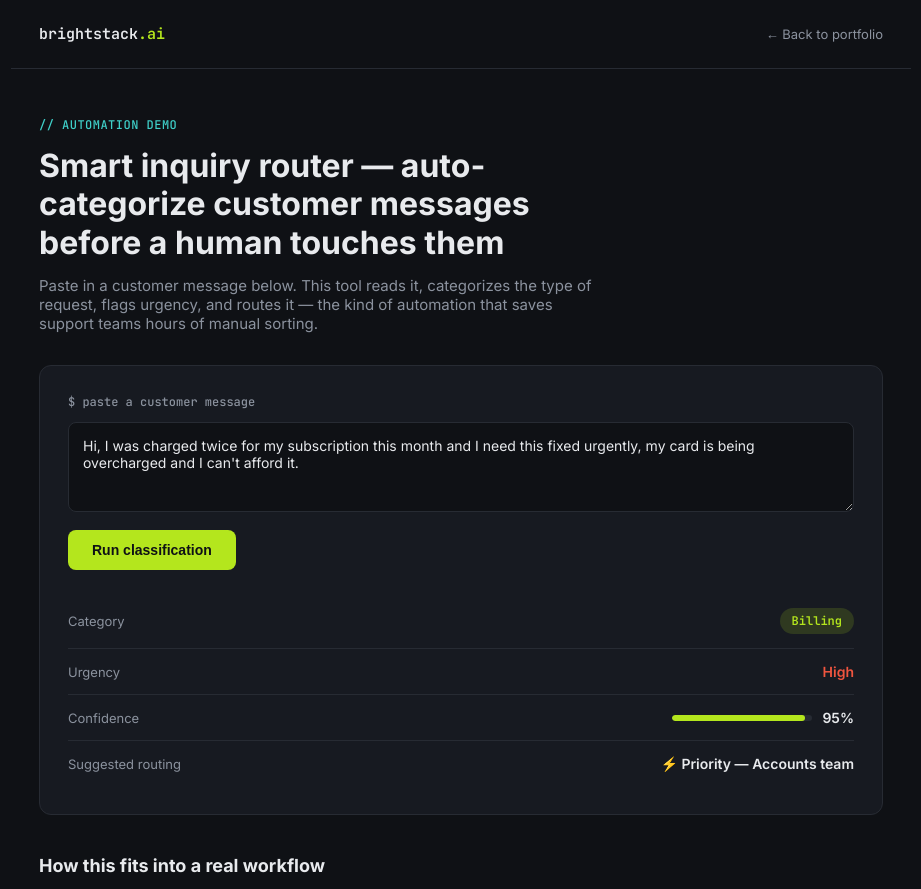
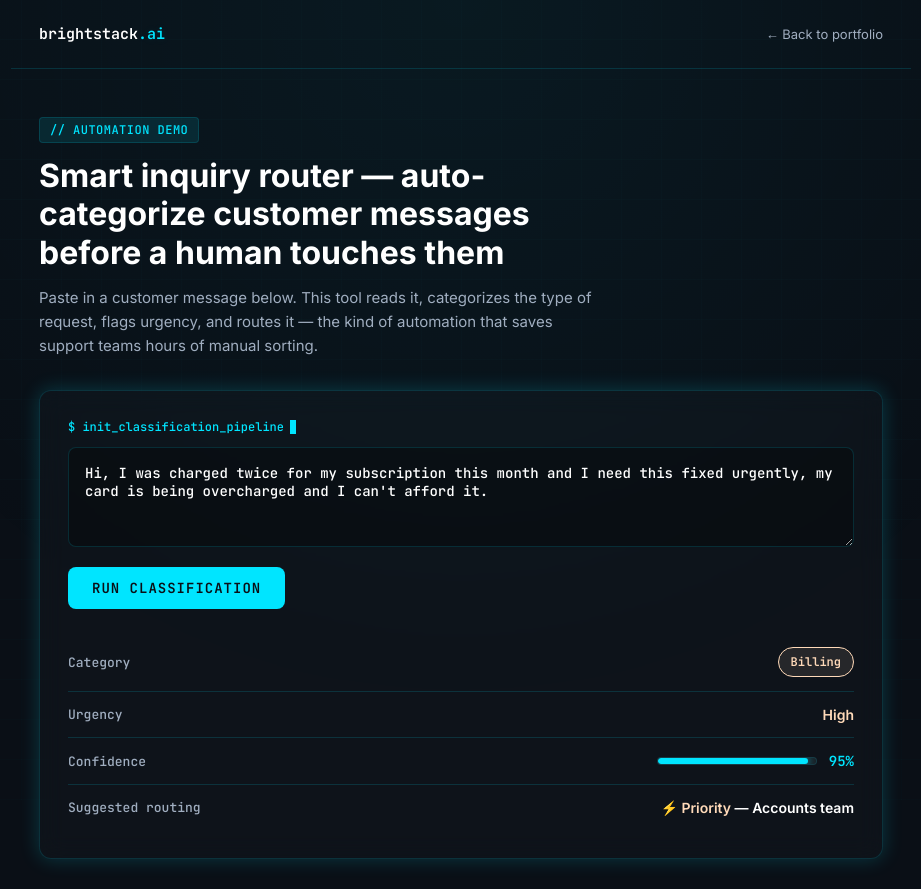
Before and after one commit to hassansaeed14/brightstack-portfolio, a plain HTML site: page ai-inquiry-router.html in a window 1280 px wide. Shown: the top 889 px of the page, without its empty margins (179-1100 px from the left). Drawn offline with Linux system fonts and the light colour scheme.

Commit message:
Revamp styles and enhance classification functionality
Updated styles and functionality for improved UI and UX.

```diff
--- a/ai-inquiry-router.html
+++ b/ai-inquiry-router.html
@@ -14,114 +14,189 @@
 <meta name="twitter:card" content="summary_large_image">
 <link rel="preconnect" href="https://fonts.googleapis.com">
 <link href="https://fonts.googleapis.com/css2?family=JetBrains+Mono:wght@500;600&family=Inter:wght@400;500;600;700&display=swap" rel="stylesheet">
+
 <style>
-  :root{
-    --bg:#0F1115;
-    --panel:#171A21;
-    --line:#272B33;
-    --text:#E8EAED;
-    --muted:#8B929E;
-    --lime:#B4E61D;
-    --cyan:#3FD0C9;
-    --amber:#F5A623;
-    --red:#F0553F;
+  :root {
+    /* Premium Cyber/Terminal Theme */
+    --bg: #0a0f16;
+    --panel: rgba(255, 255, 255, 0.02);
+    --panel-hover: rgba(255, 255, 255, 0.04);
+    --line: rgba(0, 229, 255, 0.15);
+
+    --text: #ffffff;
+    --muted: #a0aec0;
+
+    /* Primary Accents */
+    --aqua: #00e5ff;
+    --aqua-dim: rgba(0, 229, 255, 0.1);
+    --peach: #ffdab9;
+    --peach-dim: rgba(255, 218, 185, 0.1);
+
+    --glow: 0 0 20px rgba(0, 229, 255, 0.2);
   }
-  *{margin:0;padding:0;box-sizing:border-box;}
-  body{background:var(--bg);color:var(--text);font-family:'Inter',sans-serif;}
-  .wrap{max-width:900px;margin:0 auto;padding:0 28px;}
 
-  header{padding:24px 28px;display:flex;justify-content:space-between;align-items:center;max-width:900px;margin:0 auto;border-bottom:1px solid var(--line);}
-  .brand{font-family:'JetBrains Mono',monospace;font-weight:600;font-size:15px;}
-  .brand span{color:var(--lime);}
-  header a{font-size:13px;color:var(--muted);text-decoration:none;}
+  * { margin:0; padding:0; box-sizing:border-box; }
 
-  .hero{padding:48px 28px 32px;max-width:900px;margin:0 auto;}
-  .tag{font-family:'JetBrains Mono',monospace;font-size:12px;color:var(--cyan);margin-bottom:14px;letter-spacing:0.04em;}
-  h1{font-size:32px;font-weight:700;max-width:600px;margin-bottom:14px;line-height:1.2;}
-  .hero p{color:var(--muted);max-width:560px;font-size:15px;}
+  body {
+    background: var(--bg);
+    color: var(--text);
+    font-family: 'Inter', sans-serif;
+    overflow-x: hidden;
+    position: relative;
+  }
 
-  .app{max-width:900px;margin:0 auto 60px;padding:0 28px;}
-  .panel{background:var(--panel);border:1px solid var(--line);border-radius:12px;padding:28px;}
-  .panel-label{font-family:'JetBrains Mono',monospace;font-size:12px;color:var(--muted);margin-bottom:12px;}
-  textarea{
-    width:100%;background:#0F1115;border:1px solid var(--line);border-radius:8px;color:var(--text);
-    padding:14px;font-size:14px;font-family:'Inter',sans-serif;resize:vertical;min-height:90px;
+  /* Cyber Background Grid/Glow */
+  body::before {
+    content: '';
+    position: fixed;
+    top: 0; left: 0; right: 0; bottom: 0;
+    background: radial-gradient(circle at 50% 0%, rgba(0, 229, 255, 0.05), transparent 70%),
+                repeating-linear-gradient(0deg, rgba(0,229,255,0.01) 0px, rgba(0,229,255,0.01) 1px, transparent 1px, transparent 40px),
+                repeating-linear-gradient(90deg, rgba(0,229,255,0.01) 0px, rgba(0,229,255,0.01) 1px, transparent 1px, transparent 40px);
+    z-index: -1;
+    pointer-events: none;
   }
-  textarea:focus{outline:none;border-color:var(--cyan);}
-  .run-btn{
-    margin-top:14px;background:var(--lime);color:#0F1115;border:none;padding:12px 24px;
-    border-radius:8px;font-weight:700;font-size:14px;cursor:pointer;
+
+  .wrap { max-width:900px; margin:0 auto; padding:0 28px; }
+
+  header {
+    padding:24px 28px; display:flex; justify-content:space-between; align-items:center;
+    max-width:900px; margin:0 auto; border-bottom:1px solid var(--line);
   }
-  .run-btn:hover{opacity:0.9;}
+  .brand { font-family:'JetBrains Mono', monospace; font-weight:600; font-size:15px; }
+  .brand span { color: var(--aqua); text-shadow: 0 0 8px var(--aqua-dim); }
+  header a { font-size:13px; color:var(--muted); text-decoration:none; transition: color 0.3s; }
+  header a:hover { color: var(--aqua); }
 
-  .result{margin-top:24px;display:none;}
-  .result.show{display:block;}
-  .result-row{display:flex;justify-content:space-between;align-items:center;padding:14px 0;border-bottom:1px solid var(--line);}
-  .result-row:last-child{border-bottom:none;}
-  .r-label{font-size:13px;color:var(--muted);}
-  .r-val{font-weight:600;font-size:14px;}
-  .badge{padding:5px 12px;border-radius:20px;font-size:12px;font-weight:600;font-family:'JetBrains Mono',monospace;}
-  .badge.billing{background:rgba(180,230,29,0.15);color:var(--lime);}
-  .badge.technical{background:rgba(63,208,201,0.15);color:var(--cyan);}
-  .badge.urgent{background:rgba(240,85,63,0.15);color:var(--red);}
-  .badge.general{background:rgba(245,166,35,0.15);color:var(--amber);}
+  .hero { padding:48px 28px 32px; max-width:900px; margin:0 auto; }
+  .tag {
+    font-family:'JetBrains Mono', monospace; font-size:12px; color:var(--aqua);
+    margin-bottom:14px; letter-spacing:0.04em;
+    display: inline-block; padding: 4px 10px; border: 1px solid var(--line); border-radius: 4px;
+    background: var(--aqua-dim);
+  }
+  h1 { font-size:32px; font-weight:700; max-width:600px; margin-bottom:14px; line-height:1.2; }
+  .hero p { color:var(--muted); max-width:560px; font-size:15px; line-height: 1.6; }
 
-  .bar-track{width:140px;height:6px;background:var(--line);border-radius:4px;overflow:hidden;}
-  .bar-fill{height:100%;background:var(--lime);border-radius:4px;}
+  .app { max-width:900px; margin:0 auto 60px; padding:0 28px; }
 
-  .how-it-works{margin-top:40px;}
-  .how-it-works h2{font-size:18px;margin-bottom:16px;}
-  .steps{display:grid;grid-template-columns:repeat(3,1fr);gap:20px;}
-  .step{background:var(--panel);border:1px solid var(--line);border-radius:10px;padding:20px;}
-  .step .n{font-family:'JetBrains Mono',monospace;color:var(--cyan);font-size:12px;margin-bottom:8px;}
-  .step h3{font-size:14px;margin-bottom:8px;}
-  .step p{font-size:13px;color:var(--muted);}
+  /* Glassmorphism Panel */
+  .panel {
+    background: var(--panel);
+    border: 1px solid var(--line);
+    border-radius: 12px;
+    padding: 28px;
+    backdrop-filter: blur(12px);
+    box-shadow: var(--glow);
+    position: relative;
+  }
 
-  .section{max-width:900px;margin:56px auto 0;padding:0 28px;}
-  .section h2{font-size:20px;margin-bottom:10px;}
-  .section .lede{color:var(--muted);font-size:14px;max-width:620px;margin-bottom:24px;}
+  .panel-label {
+    font-family:'JetBrains Mono', monospace; font-size:12px; color:var(--aqua); margin-bottom:12px;
+    display: flex; align-items: center;
+  }
+  .panel-label::after {
+    content: ''; display: inline-block; width: 6px; height: 14px; background: var(--aqua);
+    margin-left: 6px; animation: blink 1s step-end infinite;
+  }
+  @keyframes blink { 50% { opacity: 0; } }
 
-  .examples-grid{display:grid;grid-template-columns:1fr 1fr;gap:14px;}
-  .example-card{
-    background:var(--panel);border:1px solid var(--line);border-radius:10px;padding:16px 18px;
-    cursor:pointer;transition:border-color 0.15s;
+  textarea {
+    width:100%; background: rgba(0, 0, 0, 0.3); border:1px solid var(--line); border-radius:8px;
+    color:var(--text); padding:16px; font-size:14px; font-family:'JetBrains Mono', monospace;
+    resize:vertical; min-height:100px; transition: border-color 0.3s;
   }
-  .example-card:hover{border-color:var(--cyan);}
-  .example-card .ex-text{font-size:13px;color:var(--text);margin-bottom:10px;line-height:1.5;}
-  .example-card .ex-tag{font-family:'JetBrains Mono',monospace;font-size:11px;color:var(--muted);}
-  .example-card .ex-tag b{color:var(--lime);}
+  textarea:focus { outline:none; border-color:var(--aqua); box-shadow: inset 0 0 10px var(--aqua-dim); }
 
-  .metrics-grid{display:grid;grid-template-columns:repeat(4,1fr);gap:16px;margin-bottom:28px;}
-  .metric-card{background:var(--panel);border:1px solid var(--line);border-radius:10px;padding:18px;text-align:center;}
-  .metric-card .m-val{font-family:'JetBrains Mono',monospace;font-size:26px;font-weight:600;color:var(--lime);}
-  .metric-card .m-lbl{font-size:12px;color:var(--muted);margin-top:4px;}
+  .run-btn {
+    margin-top:16px; background:var(--aqua); color:#0a0f16; border:none; padding:12px 24px;
+    border-radius:8px; font-weight:700; font-size:14px; cursor:pointer; font-family:'JetBrains Mono', monospace;
+    transition: all 0.3s ease; text-transform: uppercase; letter-spacing: 1px;
+  }
+  .run-btn:hover { transform: translateY(-2px); box-shadow: 0 6px 20px var(--aqua-dim); background: #33eeff; }
 
-  .matrix-table{width:100%;border-collapse:collapse;background:var(--panel);border:1px solid var(--line);border-radius:10px;overflow:hidden;font-size:13px;}
-  .matrix-table th, .matrix-table td{padding:10px 14px;text-align:center;border-bottom:1px solid var(--line);}
-  .matrix-table th{color:var(--muted);font-weight:500;font-size:12px;background:#12141A;}
-  .matrix-table td.diag{color:var(--lime);font-weight:600;}
-  .matrix-table tr:last-child td{border-bottom:none;}
+  .result { margin-top:24px; display:none; animation: fadeIn 0.5s ease-out; }
+  .result.show { display:block; }
+  @keyframes fadeIn { from { opacity: 0; transform: translateY(10px); } to { opacity: 1; transform: translateY(0); } }
 
-  .arch-flow{display:flex;align-items:center;gap:10px;flex-wrap:wrap;margin-bottom:24px;}
-  .arch-node{background:var(--panel);border:1px solid var(--line);border-radius:8px;padding:12px 16px;font-size:13px;flex:1;min-width:140px;text-align:center;}
-  .arch-node .n-title{font-weight:600;margin-bottom:4px;}
-  .arch-node .n-sub{font-size:11px;color:var(--muted);}
-  .arch-arrow{color:var(--muted);font-size:18px;}
+  .result-row { display:flex; justify-content:space-between; align-items:center; padding:14px 0; border-bottom:1px solid var(--line); }
+  .result-row:last-child { border-bottom:none; }
+  .r-label { font-size:13px; color:var(--muted); font-family:'JetBrains Mono', monospace; }
+  .r-val { font-weight:600; font-size:14px; color: var(--text); }
 
-  .limits-list{list-style:none;}
-  .limits-list li{
-    padding:14px 0;border-bottom:1px solid var(--line);font-size:14px;color:var(--muted);
-    padding-left:20px;position:relative;
+  .badge { padding:6px 12px; border-radius:20px; font-size:12px; font-weight:600; font-family:'JetBrains Mono', monospace; }
+  .badge.billing { background: var(--peach-dim); color: var(--peach); border: 1px solid var(--peach); }
+  .badge.technical { background: var(--aqua-dim); color: var(--aqua); border: 1px solid var(--aqua); }
+  .badge.general { background: rgba(255,255,255,0.05); color: var(--muted); border: 1px solid var(--muted); }
+
+  .bar-track { width:160px; height:8px; background:rgba(255,255,255,0.05); border-radius:4px; overflow:hidden; border: 1px solid var(--line); }
+  /* Smooth animation for the confidence bar */
+  .bar-fill { height:100%; background:var(--aqua); border-radius:4px; width: 0%; transition: width 0.8s cubic-bezier(0.4, 0, 0.2, 1); box-shadow: 0 0 10px var(--aqua); }
+
+  .how-it-works { margin-top:40px; }
+  .how-it-works h2 { font-size:18px; margin-bottom:16px; }
+  .steps { display:grid; grid-template-columns:repeat(3,1fr); gap:20px; }
+  .step { background:var(--panel); border:1px solid var(--line); border-radius:10px; padding:20px; backdrop-filter: blur(8px); }
+  .step .n { font-family:'JetBrains Mono', monospace; color:var(--peach); font-size:12px; margin-bottom:8px; }
+  .step h3 { font-size:14px; margin-bottom:8px; color: var(--aqua); }
+  .step p { font-size:13px; color:var(--muted); line-height: 1.5; }
+
+  .section { max-width:900px; margin:56px auto 0; padding:0 28px; }
+  .section h2 { font-size:20px; margin-bottom:10px; }
+  .section .lede { color:var(--muted); font-size:14px; max-width:620px; margin-bottom:24px; line-height: 1.6; }
+
+  .examples-grid { display:grid; grid-template-columns:1fr 1fr; gap:16px; perspective: 1000px; }
+
+  /* 3D Interactive Cards */
+  .example-card {
+    background:var(--panel); border:1px solid var(--line); border-radius:10px; padding:20px;
+    cursor:pointer; transition: all 0.3s cubic-bezier(0.25, 0.8, 0.25, 1);
+    backdrop-filter: blur(8px); transform-style: preserve-3d;
   }
-  .limits-list li:last-child{border-bottom:none;}
-  .limits-list li::before{content:'—';position:absolute;left:0;color:var(--red);}
-  .limits-list b{color:var(--text);}
+  .example-card:hover {
+    border-color:var(--aqua);
+    transform: translateY(-5px) rotateX(2deg) rotateY(2deg);
+    box-shadow: 0 15px 35px var(--aqua-dim);
+    background: var(--panel-hover);
+  }
+  .example-card .ex-text { font-size:13px; color:var(--text); margin-bottom:12px; line-height:1.6; font-style: italic; }
+  .example-card .ex-tag { font-family:'JetBrains Mono', monospace; font-size:11px; color:var(--muted); }
+  .example-card .ex-tag b { color:var(--aqua); }
 
-  footer{padding:28px;text-align:center;font-size:12px;color:var(--muted);border-top:1px solid var(--line);margin-top:56px;}
+  .metrics-grid { display:grid; grid-template-columns:repeat(4,1fr); gap:16px; margin-bottom:28px; }
+  .metric-card { background:var(--panel); border:1px solid var(--line); border-radius:10px; padding:20px; text-align:center; backdrop-filter: blur(8px); }
+  .metric-card .m-val { font-family:'JetBrains Mono', monospace; font-size:28px; font-weight:700; color:var(--peach); text-shadow: 0 0 10px var(--peach-dim); }
+  .metric-card .m-lbl { font-size:12px; color:var(--muted); margin-top:6px; text-transform: uppercase; letter-spacing: 0.05em; }
+
+  .matrix-table { width:100%; border-collapse:collapse; background:var(--panel); border:1px solid var(--line); border-radius:10px; overflow:hidden; font-size:13px; backdrop-filter: blur(8px); }
+  .matrix-table th, .matrix-table td { padding:12px 14px; text-align:center; border-bottom:1px solid var(--line); border-right:1px solid var(--line); }
+  .matrix-table th:last-child, .matrix-table td:last-child { border-right: none; }
+  .matrix-table th { color:var(--aqua); font-weight:600; font-size:12px; background: rgba(0,229,255,0.05); font-family: 'JetBrains Mono', monospace; }
+  .matrix-table td.diag { color:var(--peach); font-weight:700; background: var(--peach-dim); }
+  .matrix-table tr:last-child td { border-bottom:none; }
+
+  .arch-flow { display:flex; align-items:center; gap:12px; flex-wrap:wrap; margin-bottom:24px; }
+  .arch-node { background:var(--panel); border:1px solid var(--line); border-radius:8px; padding:14px 16px; font-size:13px; flex:1; min-width:140px; text-align:center; backdrop-filter: blur(8px); transition: border-color 0.3s; }
+  .arch-node:hover { border-color: var(--peach); }
+  .arch-node .n-title { font-weight:600; margin-bottom:6px; color: var(--aqua); font-family: 'JetBrains Mono', monospace; font-size: 12px; }
+  .arch-node .n-sub { font-size:12px; color:var(--muted); line-height: 1.4; }
+  .arch-arrow { color:var(--aqua); font-size:18px; font-weight: bold; }
+
+  .limits-list { list-style:none; }
+  .limits-list li { padding:14px 0; border-bottom:1px solid var(--line); font-size:14px; color:var(--muted); padding-left:24px; position:relative; line-height: 1.6; }
+  .limits-list li:last-child { border-bottom:none; }
+  .limits-list li::before { content:'►'; position:absolute; left:0; color:var(--peach); font-size: 10px; top: 18px; }
+  .limits-list b { color:var(--aqua); }
+
+  footer { padding:28px; text-align:center; font-size:12px; color:var(--muted); border-top:1px solid var(--line); margin-top:56px; font-family: 'JetBrains Mono', monospace; }
 
   @media (max-width:700px){
-    h1{font-size:24px;}
-    .steps{grid-template-columns:1fr;}
+    h1 { font-size:26px; }
+    .steps { grid-template-columns:1fr; }
+    .examples-grid { grid-template-columns:1fr; }
+    .metrics-grid { grid-template-columns:1fr 1fr; }
+    .arch-flow { flex-direction: column; align-items: stretch; }
+    .arch-arrow { transform: rotate(90deg); text-align: center; }
   }
 </style>
 </head>
@@ -140,7 +215,7 @@
 
 <div class="app">
   <div class="panel">
-    <div class="panel-label">$ paste a customer message</div>
+    <div class="panel-label">$ init_classification_pipeline</div>
     <textarea id="inputText" placeholder="e.g. Hi, I was charged twice for my subscription this month and I need this fixed urgently, my card is being overcharged...">Hi, I was charged twice for my subscription this month and I need this fixed urgently, my card is being overcharged and I can't afford it.</textarea>
     <button class="run-btn" onclick="classify()">Run classification</button>
 
@@ -155,9 +230,9 @@
       </div>
       <div class="result-row">
         <span class="r-label">Confidence</span>
-        <div style="display:flex;align-items:center;gap:10px;">
-          <div class="bar-track"><div class="bar-fill" id="confBar" style="width:0%"></div></div>
-          <span class="r-val" id="confVal">0%</span>
+        <div style="display:flex;align-items:center;gap:12px;">
+          <div class="bar-track"><div class="bar-fill" id="confBar"></div></div>
+          <span class="r-val" id="confVal" style="font-family:'JetBrains Mono', monospace; color: var(--aqua);">0%</span>
         </div>
       </div>
       <div class="result-row">
@@ -261,7 +336,7 @@
 <footer>Demo project by BrightStack Co. — rule-based classification pipeline, built to illustrate an automation workflow end to end.</footer>
 
 <script>
-function classify(){
+function classify() {
   const text = document.getElementById('inputText').value.toLowerCase();
 
   const billingWords = ['charge','charged','refund','payment','subscription','invoice','bill','overcharg','price','cost'];
@@ -284,10 +359,17 @@ function classify(){
   catBadge.textContent = category.charAt(0).toUpperCase() + category.slice(1);
   catBadge.className = 'badge ' + category;
 
+  // Updated color logic to match the new Peach/Aqua theme
   document.getElementById('urgencyVal').textContent = isUrgent ? 'High' : 'Normal';
-  document.getElementById('urgencyVal').style.color = isUrgent ? '#F0553F' : '#E8EAED';
+  document.getElementById('urgencyVal').style.color = isUrgent ? 'var(--peach)' : 'var(--muted)';
 
-  document.getElementById('confBar').style.width = confidence + '%';
+  // Reset bar width to 0 briefly to trigger CSS transition on successive clicks
+  const bar = document.getElementById('confBar');
+  bar.style.width = '0%';
+  setTimeout(() => {
+    bar.style.width = confidence + '%';
+  }, 50);
+
   document.getElementById('confVal').textContent = confidence + '%';
 
   const routing = {
@@ -295,13 +377,20 @@ function classify(){
     technical: 'Support engineering',
     general: 'General support queue'
   };
-  document.getElementById('routeVal').textContent = (isUrgent ? '⚡ Priority — ' : '') + routing[category];
+
+  // Highlight priority routing with Peach color
+  const routeDisplay = document.getElementById('routeVal');
+  if(isUrgent) {
+      routeDisplay.innerHTML = '<span style="color:var(--peach);">⚡ Priority</span> — ' + routing[category];
+  } else {
+      routeDisplay.textContent = routing[category];
+  }
 
   document.getElementById('resultBox').classList.add('show');
 }
 window.onload = classify;
 
-function loadExample(text){
+function loadExample(text) {
   document.getElementById('inputText').value = text;
   classify();
   document.querySelector('.panel').scrollIntoView({behavior:'smooth', block:'center'});
```
